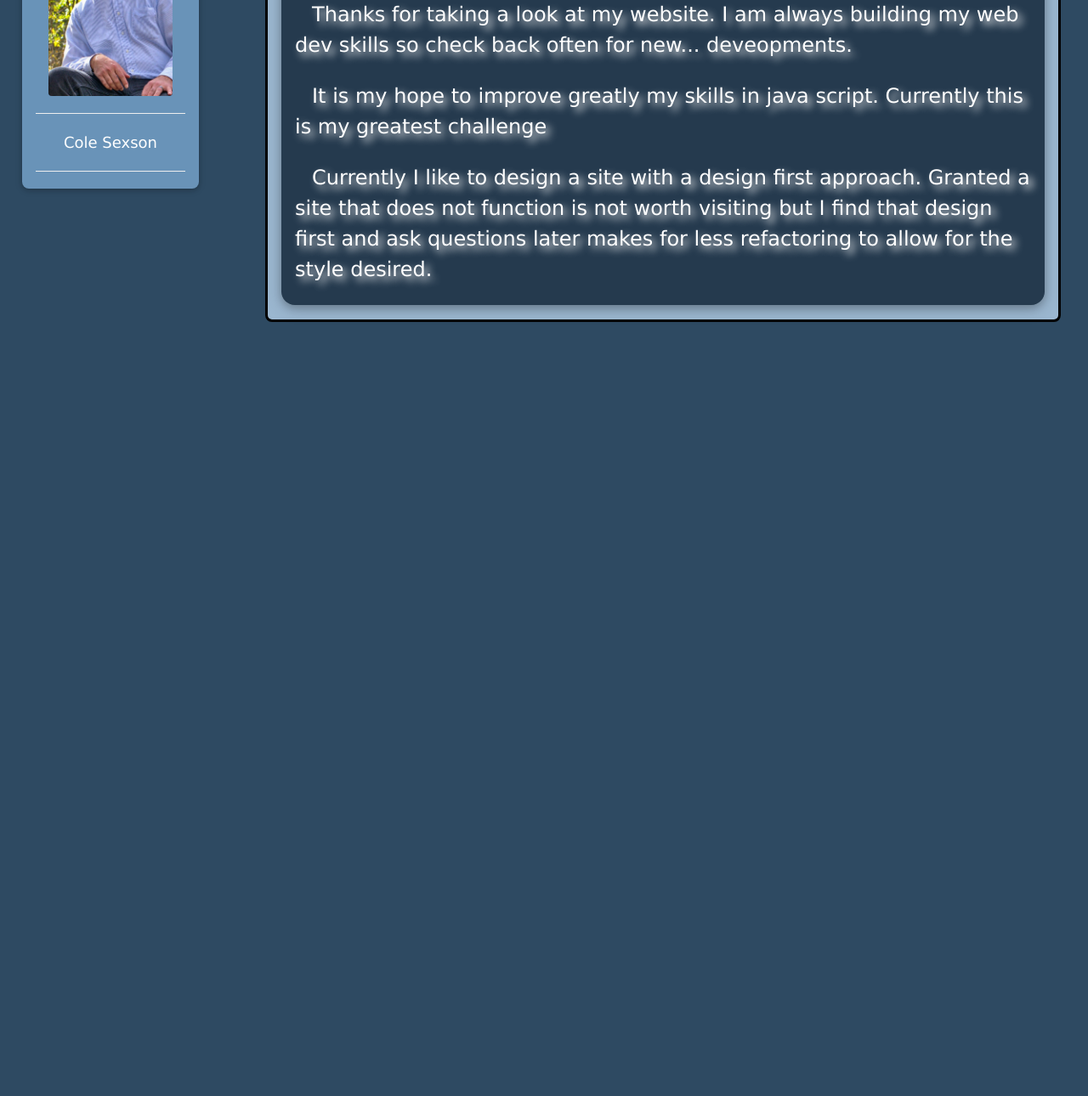
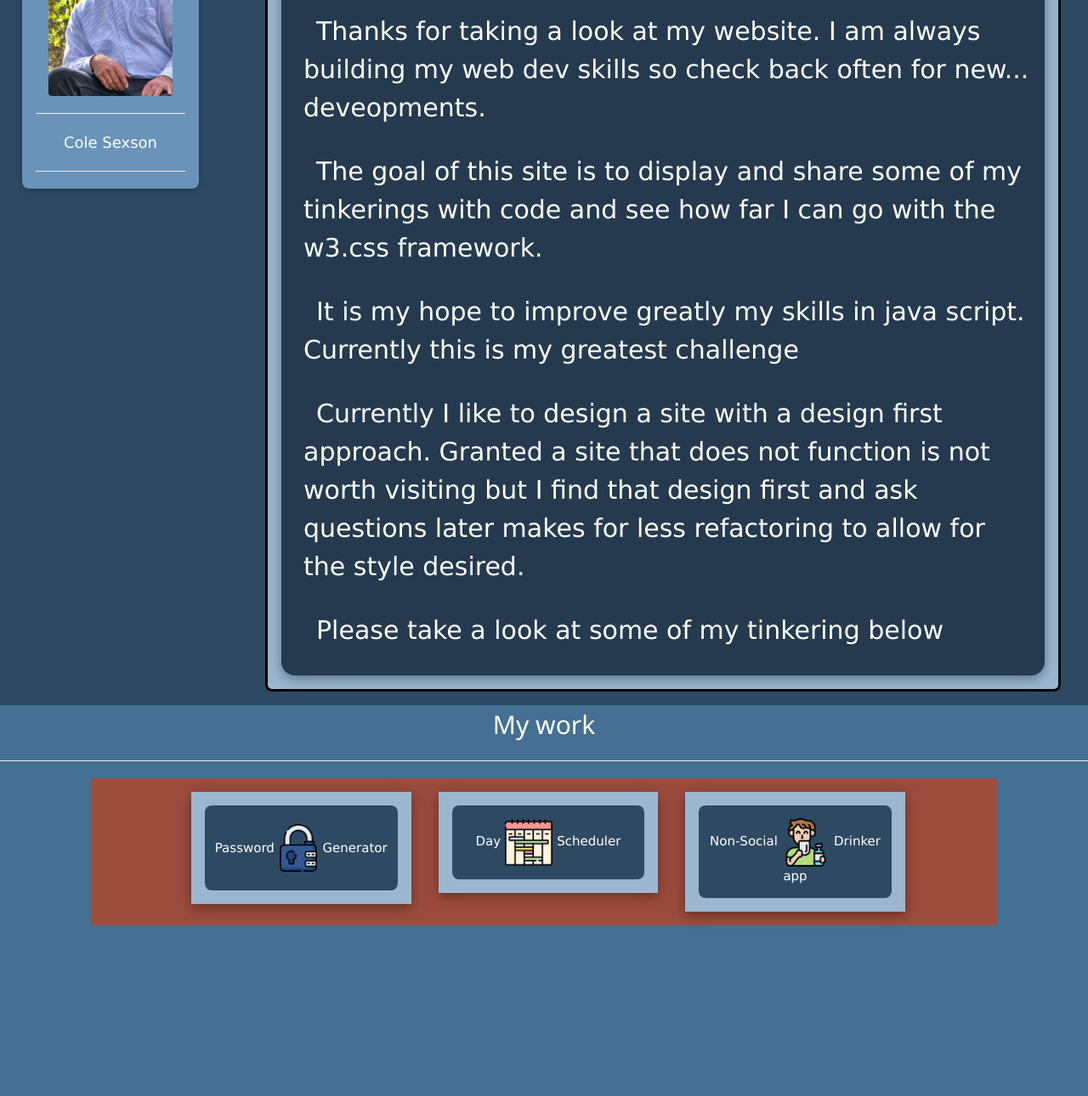
Before and after one commit to ColeS82/Portfolio, a plain HTML site: page index.html in a window 1280 px wide. Shown: the part 510-1800 px from the top of the page at 85% size. Before the commit the page ends 905 px from the top, so only its background shows below. Drawn offline with Linux system fonts and the light colour scheme.

Commit message:
added buttons and got responsive text

```diff
--- a/Assets/CSS/style.css
+++ b/Assets/CSS/style.css
@@ -6,11 +6,21 @@
     object-fit: cover;
     object-position: 100% 55%;
     border: 10px solid #9bb7d0;
+    position: sticky;
+    top: -30px;
 }
 
 header{
     position: sticky;
     top: 0px;
+    z-index: 1;
+}
+
+#header-img{
+}
+
+figure {
+    margin-left: 10px;
 }
 
 #about-me{
@@ -18,19 +28,28 @@ header{
 }
 
 #about-me h2{
-    text-shadow: 5px 5px 10px;
-}
-
-p{
-    text-indent: 20px;
-    font-size: x-large;
+    font-size: 36px;
     text-shadow: 5px 5px 10px;
 }
 
 
+.bio-p {
+    text-indent: 15px;
+    font-size: 30px;
+    padding-left: 10px;
+}
 
-figure {
-    margin-left: 10px;
+.btn-txt{
+    display: flex;
+    justify-content: center;
+    align-items: center;
+}
+
+
+@media screen and (max-width:600px){
+.bio-p{
+    font-size: 15px;
+}
 }
 
 
--- a/index.html
+++ b/index.html
@@ -14,38 +14,130 @@
 
 <!--header section-->
     <header class="w3-container w3-theme-l1 w3-col s12" style="padding: 0;">
-        <h1 class="w3-col s12 l2 w3-flat-belize-hole" style="margin: 0; padding-left: 15px;">Cole Sexson
+        <h1 class="w3-col s12 l2 w3-flat-belize-hole" style="margin: 0; padding-left: 15px;">
+            Cole Sexson
         </h1>
+    </header>
 
-    <img src="./Assets/images/starpool2_crop.png" alt="a pitcure of trees siluetted by a stary sky." id="header-img">
-</header>
+    <img id="header-img" src="./Assets/images/starpool2_crop.png" alt="a pitcure of trees siluetted by a stary sky." id="header-img">
+
     <main class="">
+
         <section class="w3-margin-top w3-container">
+
             <figure class="w3-center w3-container w3-theme-l2 w3-col s11 l2 w3-round-large w3-card">
                 <img class="w3-col s10 w3-margin-top w3-round"  src="./Assets/images/Cole.png" alt="" style="float: none;">
                     <figcaption class="w3-large">
                         <hr>Cole Sexson<hr>
                     </figcaption>
             </figure>
+
             <section id="about-me" class="w3-right w3-container w3-margin w3-theme-l3 w3-col s11 l9 w3-round-large">
                 <article class="w3-margin-top w3-container w3-margin-bottom w3-theme-d2 w3-col s12 l12 w3-round-xlarge w3-card-4" >
                     <h2 class="w3-center">
                         About me<hr>
                     </h2>
-                    <p>
+                    <p class="bio-p">
                         Thanks for taking a look at my website.  I am always building my web dev skills so check back often for new... deveopments.
                     </p>
-
-                    <p>
+                    <p class="bio-p">
+                        The goal of this site is to display and share some of my tinkerings with code and see how far I can go with the w3.css framework.
+                    </p>
+                    <p class="bio-p">
                         It is my hope to improve greatly my skills in java script.  Currently this is my greatest challenge
                     </p>
-
-                    <p>
+                    <p class="bio-p">
                         Currently I like to design a site with a design first approach.  Granted a site that does not function is not worth visiting but I find that design first and ask questions later makes for less refactoring to allow for the style desired.
                     </p>
+                    <P class="bio-p">
+                        Please take a look at some of my tinkering below
+                    </P>
                 </article>
             </section>
         </section>
+
+
+        <section id="my-works-section" class="w3-row w3-theme-l1" style="min-height: 500px; margin-bottom: 50px;">
+            <h2 class="w3-center" style="margin: 0;">My work <hr></h2>
+
+            <div class="w3-container w3-col s12 l1">
+            </div>
+
+            <div class="w3-center w3-round w3-container w3-col l10" style="background-color: #9c4c3d;">
+                <div class="w3-container w3-col l1"></div>
+
+                <div class="w3-col s11 l3 w3-theme-l3 w3-margin w3-card-4">
+                    <div class="w3-theme w3-round-large w3-margin" style="min-height: 100px; display: flex;">
+
+                        <p class="btn-txt">Password
+                            <img src="./Assets/images/4693256.png" alt="" style="float: none;" class=" w3-col s3 l3">
+                            Generator
+                        </p>
+                    </div>
+                </div>
+
+                <div class="w3-col s11 l3 w3-theme-l3 w3-margin w3-card-4" >
+                    <div class="w3-theme w3-margin w3-round-large" style="display:flex;">
+                        <p>Day
+                            <img src="./Assets/images/5242731.png" alt="" class="w3-col s3 l3" style="float: none;">
+                            Scheduler
+                        </p>
+                    </div>
+                </div>
+
+                <div class="w3-col s11 l3 w3-theme-l3 w3-margin w3-card-4">
+                    <div class="w3-theme w3-margin w3-round-large" style="display: flex;">
+                        <p>
+                            Non-Social
+                            <img src="./Assets/images/7014862.png" alt="" class="w3-col s3 l3" style="float: none;">
+                            Drinker app
+                        </p>
+                    </div>
+                </div>
+            </div>
+
+        </section>
+
+
+
+<!--working button containers using none float on image and no column sizing on the container
+        <section id="my-works-section" class="w3-row-padding w3-theme-l3 w3-col s12" style="display: flex; justify-content: center;">
+            <h3 class="w3-center w3-theme-l3" >my works</h3>
+
+                <div class="w3-theme w3-margin w3-col s12 l3 w3-center w3-card-4 w3-round" >
+                    <div class="w3-card w3-round w3-theme-l4 w3-margin">
+                        <p class="btn-txt">
+                            Try my
+                        </p>
+
+                        <img src="./Assets/images/4693256.png" alt="" class="w3-col l1" style="float: none;">
+
+                        <p>Password Generator</p>
+                    </div>
+                </div>
+
+                <div class="w3-theme w3-margin w3-col s12 l3 w3-center">
+                    <div class="w3-theme-l4 w3-margin w3-round">
+                        <p class="btn-txt">
+                            Try my
+                        </p>
+                        <img src="./Assets/images/5242731.png" alt="" class="w3-col l1" style="float: none;">
+                        <p>day scheduler</p>
+                    </div>
+                </div>
+
+                <div class="w3-theme w3-margin w3-col s12 l3 w3-center">
+                    <div class="w3-theme-l4 w3-margin">
+                        <p class="btn-txt">
+                            Try my
+                        </p>
+                        <img src="./Assets/images/4693256.png" alt="" class="w3-col l1" style="float: none;">
+                        <p>Password Generator</p>
+                    </div>
+                </div>
+            </section>
+-->
+
     </main>
 
 
```
Also changed, not shown: Assets/images/4693256.png (added), Assets/images/5242731.png (added), Assets/images/7014862.png (added).
